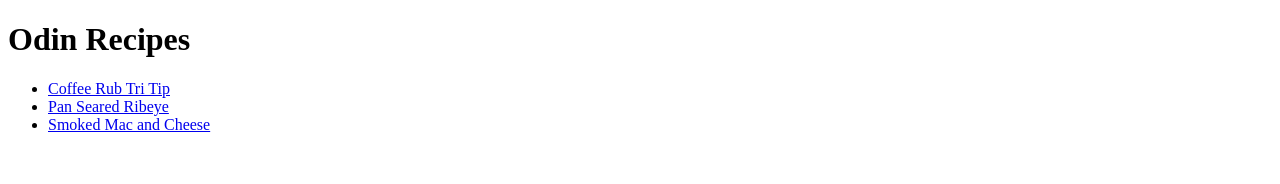
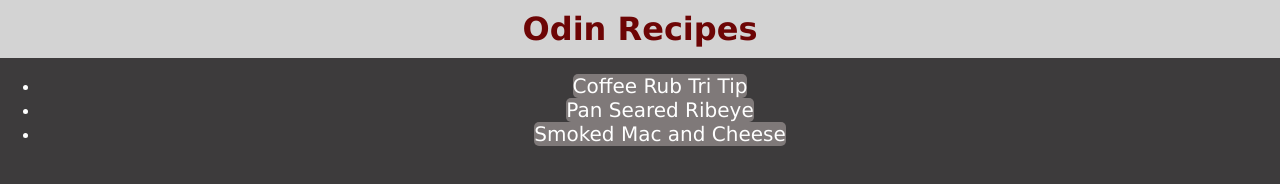
Before and after one commit to andrewstriano/odin-recipies, a plain HTML site: page index.html in a window 1280 px wide. Drawn offline with Linux system fonts and the light colour scheme.

Commit message:
added a little CSS

```diff
--- a/index.html
+++ b/index.html
@@ -4,11 +4,12 @@
     <meta charset="UTF-8">
     <meta http-equiv="X-UA-Compatible" content="IE=edge">
     <meta name="viewport" content="width=device-width, initial-scale=1.0">
+    <link rel="stylesheet" href="styles.css">
     <title>Andrew's Basic Recipe Page</title>
 </head>
 <body>
-    <h1>Odin Recipes</h1>
-    <ul>
+    <div id="header-bg"><h1 class="home header">Odin Recipes</h1></dv >
+    <ul class="home links">
        <li> <a href="./recipes/tritip.html" target="_blank">Coffee Rub Tri Tip</a></li>
        <li><a href="./recipes/ribeye.html" target="_blank">Pan Seared Ribeye</a></li>
        <li><a href="./recipes/mac.html" target="_blank">Smoked Mac and Cheese</a></li>
--- /dev/null
+++ b/styles.css
@@ -0,0 +1,46 @@
+* {
+    font-family: Verdana, Geneva, Tahoma, sans-serif;
+    background-color: rgb(61, 59, 60);
+}
+img {
+    width: 60%;
+    height: auto;
+    align-self: center;
+}
+
+h1 {
+    padding: 5%;
+    margin: 0;
+}
+body {
+    padding: 0;
+    margin: 0;
+}
+
+.home{
+    text-align: center;
+}
+.home.header,
+.instruction-bg{
+    background-color: lightgrey;
+    padding: 10px;
+    color: rgb(109, 5, 5);
+}
+#header-bg {
+    width: 100%;
+    align-content: center;
+    margin-top: 0;
+    padding-top: 0;
+}
+.links li {
+    color: white;
+}
+a {
+    color: white;
+    font-style: none;
+    text-decoration: none;
+    font-size: 20px;
+    background-color: #7F7979;
+    border-radius: 5px;
+    padding: 0;
+}
```
Also changed, not shown: recipes/mac.html (+2 -1 lines), recipes/ribeye.html (+2 -1 lines), recipes/tritip.html (+6 -1 lines).
